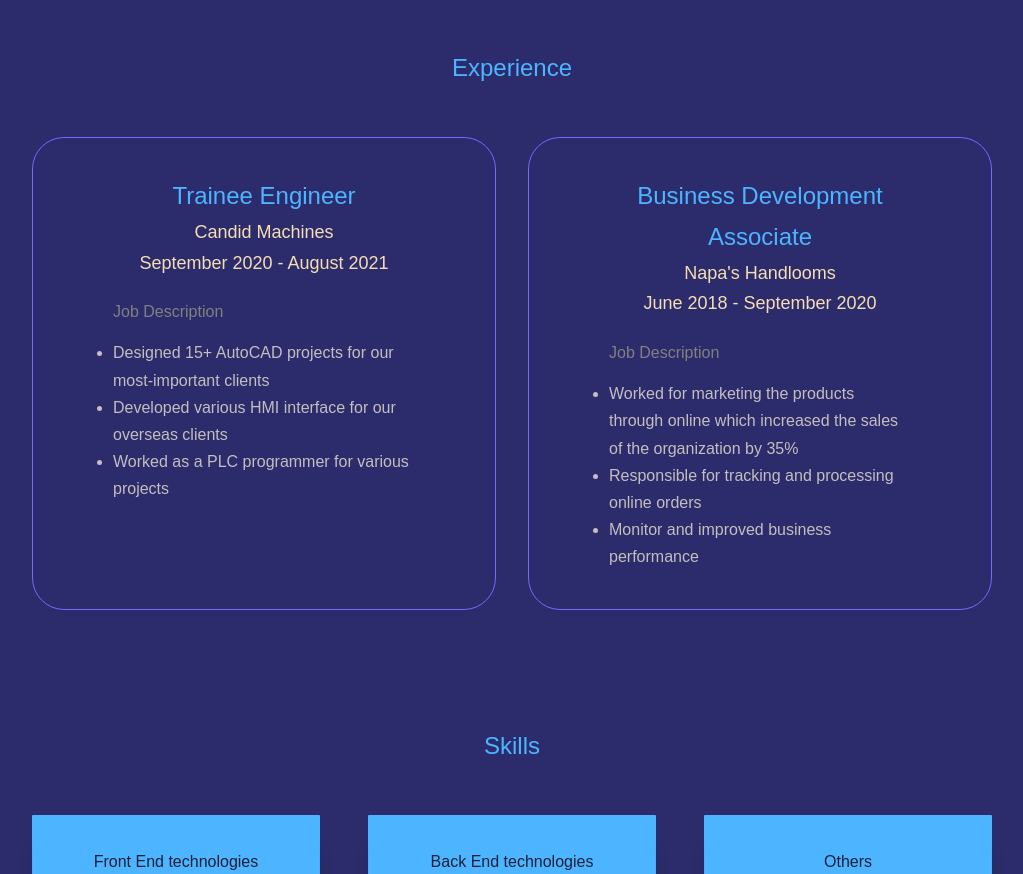
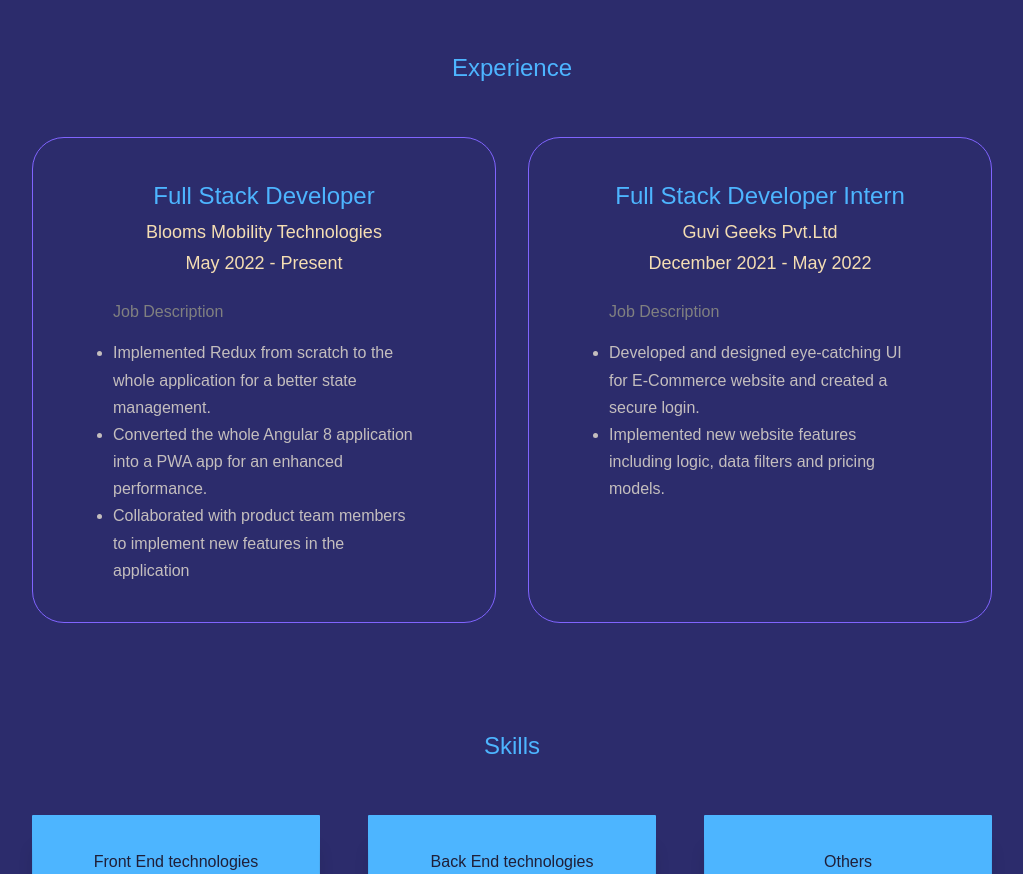
Before and after one commit to UdayShankhar/ECommerceWebsite-FullStack, a React (Create React App) app: page / in a window 1280 px wide. Shown: the part 2160-3034 px from the top of the page, without its empty margins (128-1151 px from the left). Built offline with nearby package versions, Linux system fonts and the light colour scheme; some icons are missing; a web font is replaced by a local one.

Commit message:
Experience update

```diff
--- a/src/components/experience/Experience.jsx
+++ b/src/components/experience/Experience.jsx
@@ -7,28 +7,27 @@
       <h2>Experience</h2>
       <div className='container experience-container'>
         <div className='experience-first'>
-          <h3>Trainee Engineer</h3>
-          <h5>Candid Machines</h5>
-          <h5>September 2020 - August 2021</h5>
+          <h3>Full Stack Developer</h3>
+          <h5>Blooms Mobility Technologies</h5>
+          <h5>May 2022 - Present</h5>
           <p>Job Description</p>
           <ul className='desc-list'>
-            <li>Designed 15+ AutoCAD projects for our most-important clients</li>
-            <li>Developed various HMI interface for our overseas clients </li>
-            <li>Worked as a PLC programmer for various projects</li>
-          </ul>
-        </div>
-        <div className='experience-second'>
-          <h3>Business Development Associate</h3>
-          <h5>Napa's Handlooms</h5>
-          <h5>June 2018 - September 2020</h5>
-          <p>Job Description</p>
-          <ul className='desc-list'>
-            <li>Worked for marketing the products through online which increased the sales of the organization by 35%</li>
-            <li>Responsible for tracking and processing online orders</li>
-            <li>Monitor and improved business performance</li>
+            <li>Implemented Redux from scratch to the whole application for a better state management.</li>
+            <li>Converted the whole Angular 8 application into a PWA app for an enhanced performance. </li>
+            <li>Collaborated with product team members to implement new features in the application</li>
           </ul>
         </div>
 
+        <div className='experience-second'>
+          <h3>Full Stack Developer Intern</h3>
+          <h5>Guvi Geeks Pvt.Ltd</h5>
+          <h5>December 2021 - May 2022</h5>
+          <p>Job Description</p>
+          <ul className='desc-list'>
+            <li>Developed and designed eye-catching UI for E-Commerce website and created a secure login.</li>
+            <li>Implemented new website features including logic, data filters and pricing models.</li>
+          </ul>
+        </div>
       </div>
     </section>
   )
```
